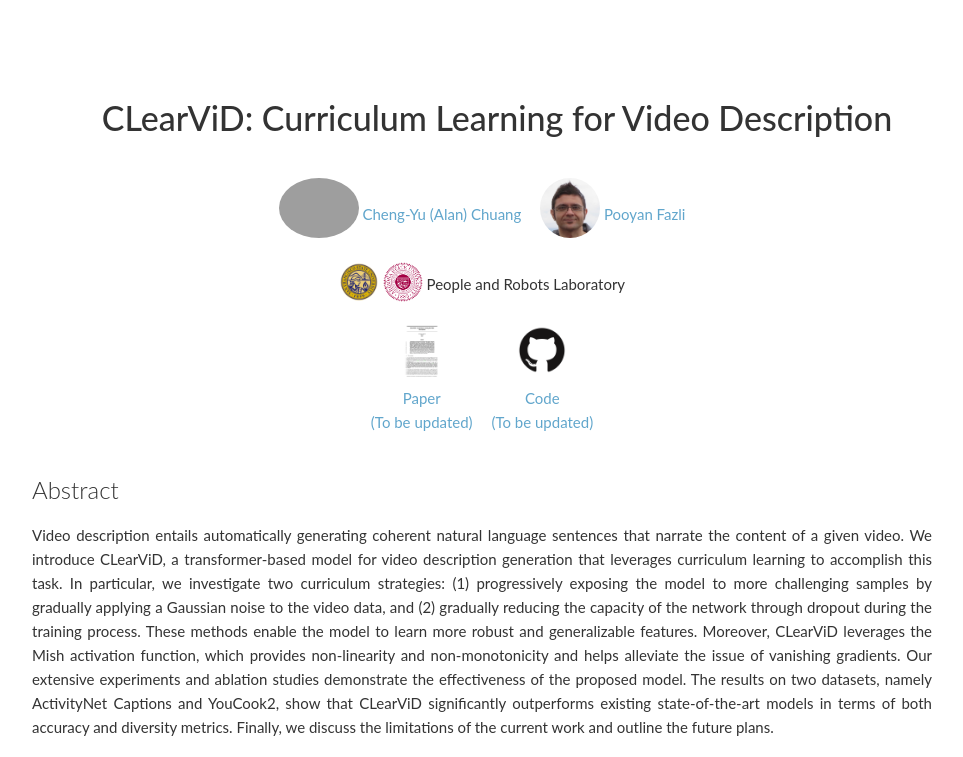
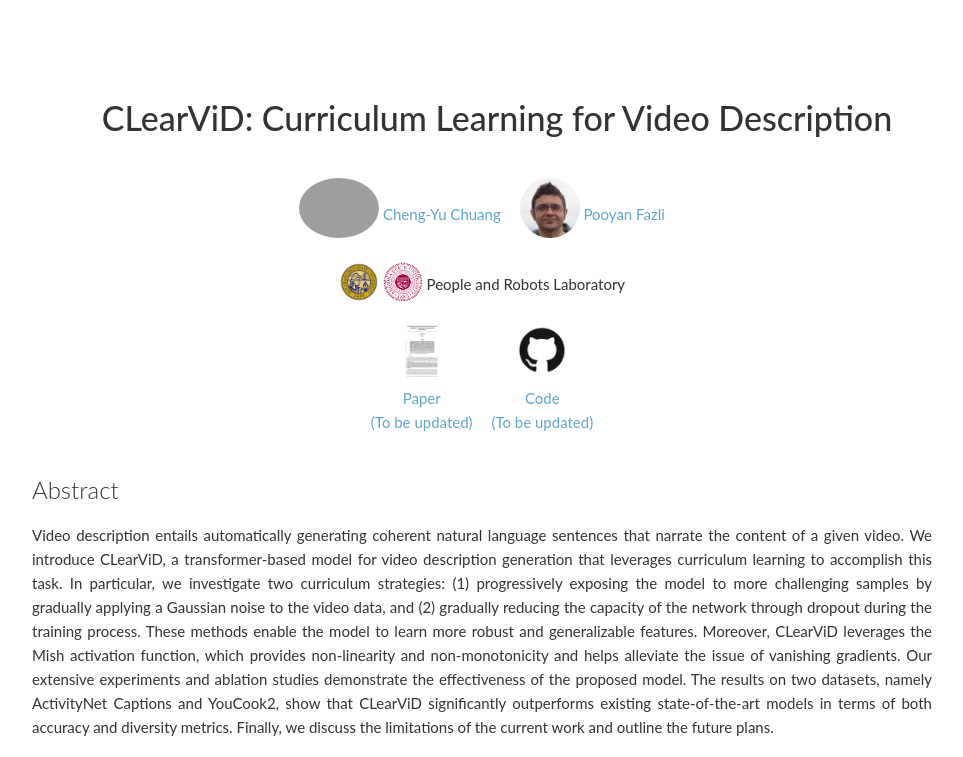
Before and after one commit to AlanCYC/AlanCYC.github.io, a plain HTML site: page index.html in a window 1280 px wide. Shown: the top 757 px of the page, without its empty margins (158-1121 px from the left). Drawn offline with nearby package versions, Linux system fonts and the light colour scheme; grey boxes are pictures that could not be loaded; a script that the page names is missing; a web font is replaced by a local one.

Commit message:
Modified name

```diff
--- a/index.html
+++ b/index.html
@@ -49,7 +49,7 @@
             <li><a href="https://www.linkedin.com/in/cy-alan-chuang/">
               <image src="images/AlanChuang.png" height="60px"
               style="position: relative; top: 50%; transform: translateY(30%); border-radius:50%;">
-              Cheng-Yu (Alan) Chuang
+              Cheng-Yu Chuang
             </a></li>
             <li><a href="https://pooyanfazli.com/">
               <image src="images/PooyanFazli.jpg" height="60px"
```
